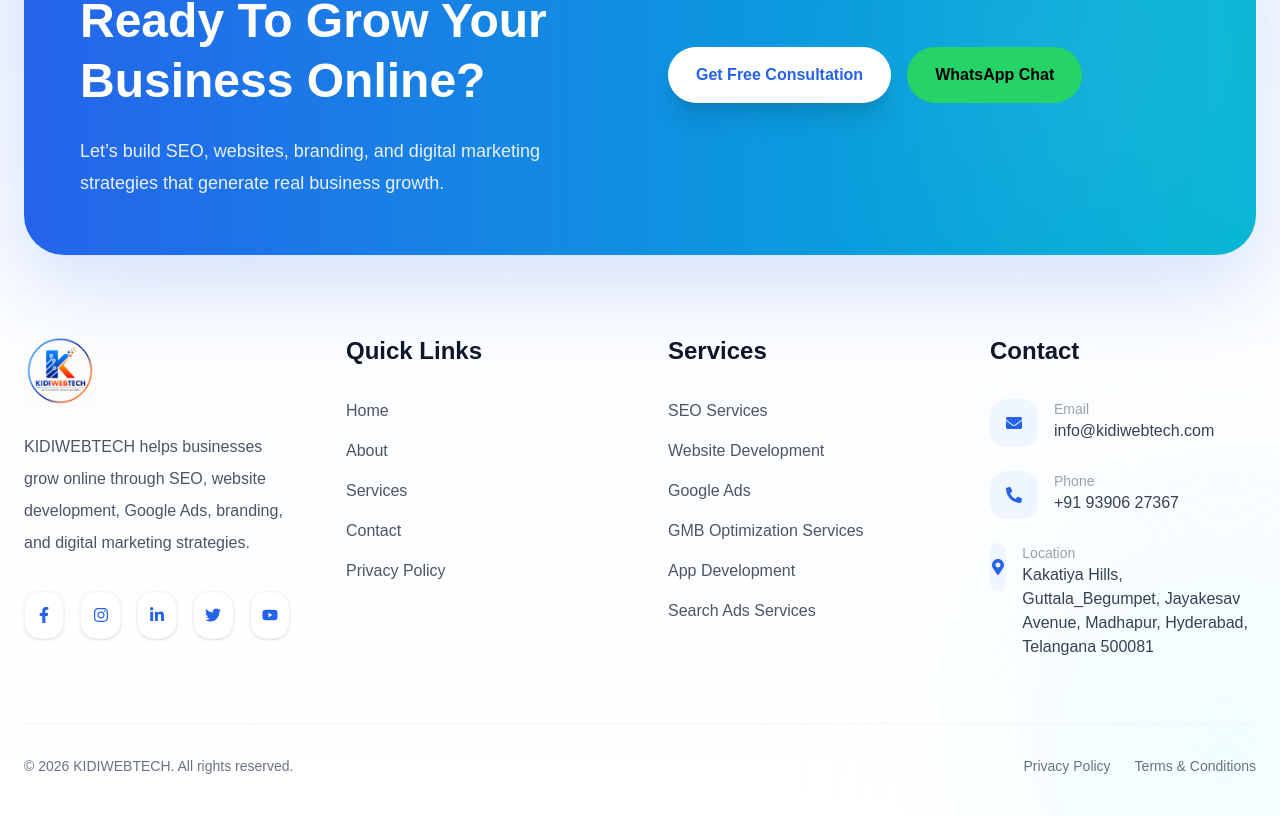
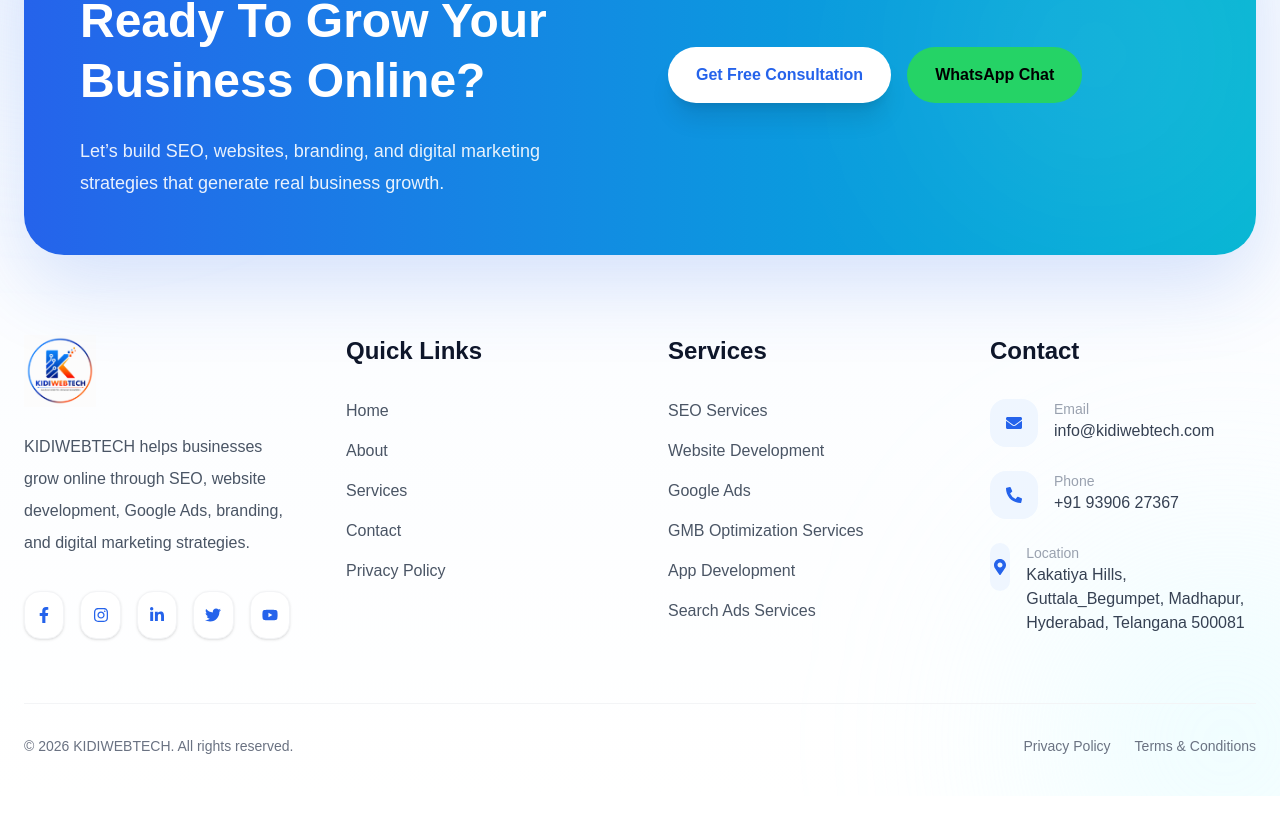
Before and after one commit to saikiranyalavarthi/kidi-web-tech, a Next.js app: page /about in a window 1280 px wide. Shown: the part 5211-6027 px from the top of the page. Built offline with nearby package versions, Linux system fonts and the light colour scheme.

Commit message:
Update footer location address

```diff
--- a/src/app/Footer/Footer.jsx
+++ b/src/app/Footer/Footer.jsx
@@ -354,7 +354,7 @@ export default function Footer() {
                 <div>
                   <p className="text-sm text-gray-400">Location</p>
 
-                  <p className="text-gray-700">  Kakatiya Hills, Guttala_Begumpet, Jayakesav Avenue, Madhapur, Hyderabad, Telangana 500081</p>
+                  <p className="text-gray-700">  Kakatiya Hills, Guttala_Begumpet, Madhapur, Hyderabad, Telangana 500081</p>
                 </div>
               </div>
             </div>
```
